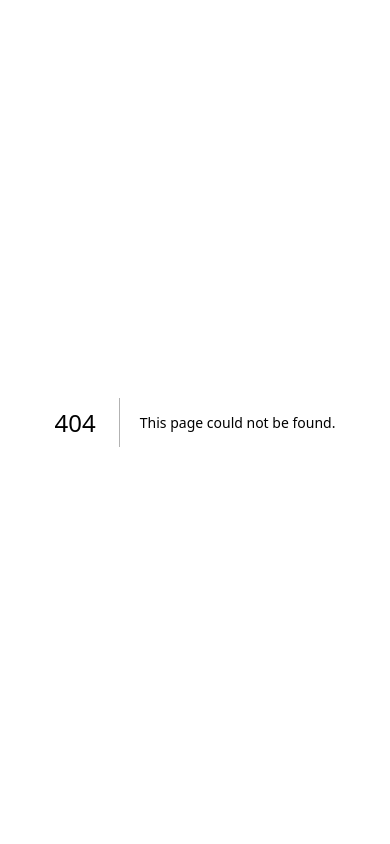
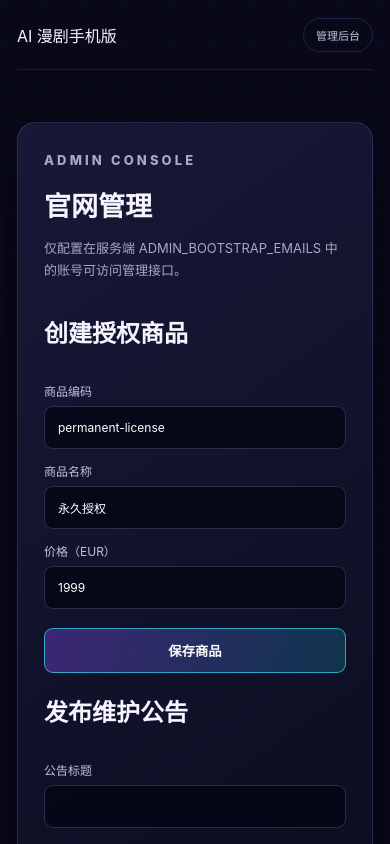
Before and after one commit to Qazwesrd/AI-Comic-Mobile, a Next.js app in the folder apps/web/: page /admin in a window 390 px wide. Before the commit this address had no page. Shown: the top 844 px of the page. Built offline with nearby package versions, Linux system fonts and the light colour scheme; no server answers.

Commit message:
Add mobile product page: apps/web/src/app/admin/page.tsx

```diff
--- /dev/null
+++ b/apps/web/src/app/admin/page.tsx
@@ -0,0 +1,10 @@
+"use client";
+import {FormEvent,useState} from "react";
+const API=process.env.NEXT_PUBLIC_API_BASE_URL||"http://127.0.0.1:8000";
+async function csrf(){const r=await fetch(`${API}/api/v1/auth/csrf`,{credentials:"include"});if(!r.ok)throw new Error("请先登录管理员账号");return (await r.json()).csrf_token as string;}
+export default function AdminPage(){const [title,setTitle]=useState("");const [body,setBody]=useState("");const [code,setCode]=useState("permanent-license");const [name,setName]=useState("永久授权");const [price,setPrice]=useState("1999");const [message,setMessage]=useState("");
+async function post(path:string,data:unknown){const token=await csrf();const r=await fetch(`${API}${path}`,{method:"POST",credentials:"include",headers:{"Content-Type":"application/json","X-CSRF-Token":token},body:JSON.stringify(data)});const d=await r.json();if(!r.ok)throw new Error(d.detail||"操作失败");return d;}
+async function notice(e:FormEvent){e.preventDefault();try{await post("/api/v1/admin/notices",{title,body,published:true});setMessage("公告已发布");setTitle("");setBody("");}catch(e){setMessage(e instanceof Error?e.message:"失败");}}
+async function product(e:FormEvent){e.preventDefault();try{await post("/api/v1/admin/products",{code,name,description:"一次性购买，账号永久授权",amount_minor:Math.round(Number(price)*100),currency:"EUR",grants_permanent_license:true});setMessage("商品已创建；真实收款仍需配置支付商户和回调验签密钥");}catch(e){setMessage(e instanceof Error?e.message:"失败");}}
+return <main className="app-shell"><header className="topbar"><a className="brand" href="/">AI 漫剧手机版</a><span className="system-pill">管理后台</span></header><section className="account-wrap"><div className="account-card"><p className="eyebrow">ADMIN CONSOLE</p><h1>官网管理</h1><p>仅配置在服务端 ADMIN_BOOTSTRAP_EMAILS 中的账号可访问管理接口。</p><form className="account-form" onSubmit={product}><h2>创建授权商品</h2><label>商品编码<input required value={code} onChange={e=>setCode(e.target.value)}/></label><label>商品名称<input required value={name} onChange={e=>setName(e.target.value)}/></label><label>价格（EUR）<input type="number" min="0.01" step="0.01" required value={price} onChange={e=>setPrice(e.target.value)}/></label><button className="account-submit">保存商品</button></form><form className="account-form" onSubmit={notice}><h2>发布维护公告</h2><label>公告标题<input required value={title} onChange={e=>setTitle(e.target.value)}/></label><label>公告内容<textarea required rows={4} value={body} onChange={e=>setBody(e.target.value)}/></label><button className="account-submit">发布公告</button></form><p className="account-message">{message}</p></div></section></main>;
+}
```
